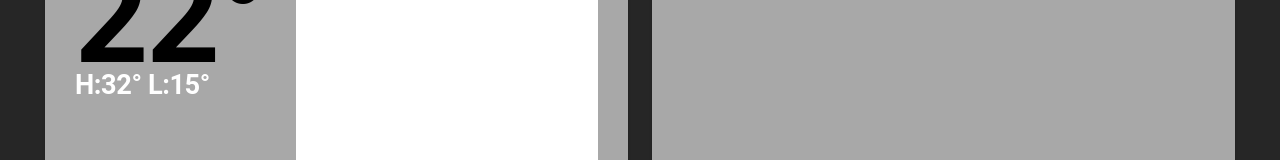
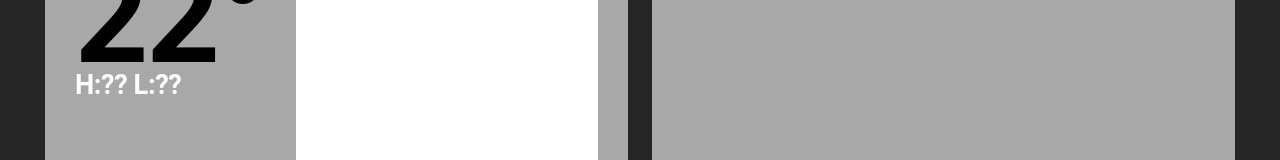
Before and after one commit to nuan-grobbelaar/home, a React (Create React App) app: page / in a window 1280 px wide. Shown: the part 455-615 px from the top of the page. Built offline with nearby package versions, Linux system fonts and the light colour scheme.

Commit message:
accuweather

```diff
--- a/package.json
+++ b/package.json
@@ -14,6 +14,7 @@
     "@testing-library/jest-dom": "^5.16.4",
     "@testing-library/react": "^13.2.0",
     "@testing-library/user-event": "^13.5.0",
+    "axios": "^0.27.2",
     "babel-plugin-macros": "^3.1.0",
     "react": "^18.1.0",
     "react-dom": "^18.1.0",
--- a/src/components/Home.js
+++ b/src/components/Home.js
@@ -23,7 +23,15 @@ import Chip from './Chip.js';
 import { FontAwesomeIcon } from '@fortawesome/react-fontawesome'
 import { solid } from '@fortawesome/fontawesome-svg-core/import.macro'
 
+import axios from "axios";
+
 import me from '../resources/me.jpg';
+
+let axiosClient = axios.create({
+  baseURL: "http://dataservice.accuweather.com/forecasts/v1/",
+  responseType: 'json',
+  timeout: 45000,
+});
 
 function Home() {
 
@@ -43,6 +51,8 @@ function Home() {
   const [cTime, setTime] = useState();
   const [cDate, setDate] = useState();
 
+  const [weather, setWeather] = useState();
+
   useEffect(() => {
     let timer = setInterval(() => {
       var today = new Date();
@@ -55,7 +65,35 @@ function Home() {
     }
   });
 
-console.log();
+  useEffect(() => {
+    let timer = setInterval(() => {
+      axiosClient.get("daily/1day/301285?apikey=DeCxXs7gAj6Gyz349pw50Gpb8MeNCoPC&details=true&metric=true")
+        .then((response) => {
+          console.log(response)
+          setWeather(response);
+        });
+    }, 3600000);
+
+    return () => {
+      clearInterval(timer);
+    }
+  });
+
+  const getWeatherForecast = () => {
+    if (weather) {
+      if (weather.data) {
+        if (weather.data.DailyForecasts.length > 0) {
+          if (weather.data.DailyForecasts[0].temperature) {
+            return `H:${weather.data.DailyForecasts[0].temperature.Maximum.value}° L:${weather.data.DailyForecasts[0].temperature.Minimum.value}°`;
+          }
+        }
+      }
+    }
+
+    return "H:?? L:??"
+  }
+
+
 
   return (
     <Box
@@ -80,7 +118,7 @@ console.log();
           <Card className={styles['card-bottom']}>
             <Box className={styles['weather-temperature-summary']}>
               <Typography variant="h1" sx={{fontWeight: 'bolder', fontSize: '8rem', marginTop: '-1.5rem'}}>{"22°"}</Typography>
-              <Typography variant="h1" sx={{color: '#fff', fontWeight: 'bolder', fontSize: '1.7rem', marginTop: '-1.5rem'}}>{"H:32° L:15°"}</Typography>
+              <Typography variant="h1" sx={{color: '#fff', fontWeight: 'bolder', fontSize: '1.7rem', marginTop: '-1.5rem'}}>{getWeatherForecast()}</Typography>
             </Box>
             <Box className={styles['weather-forecast']}>
             </Box>
```
